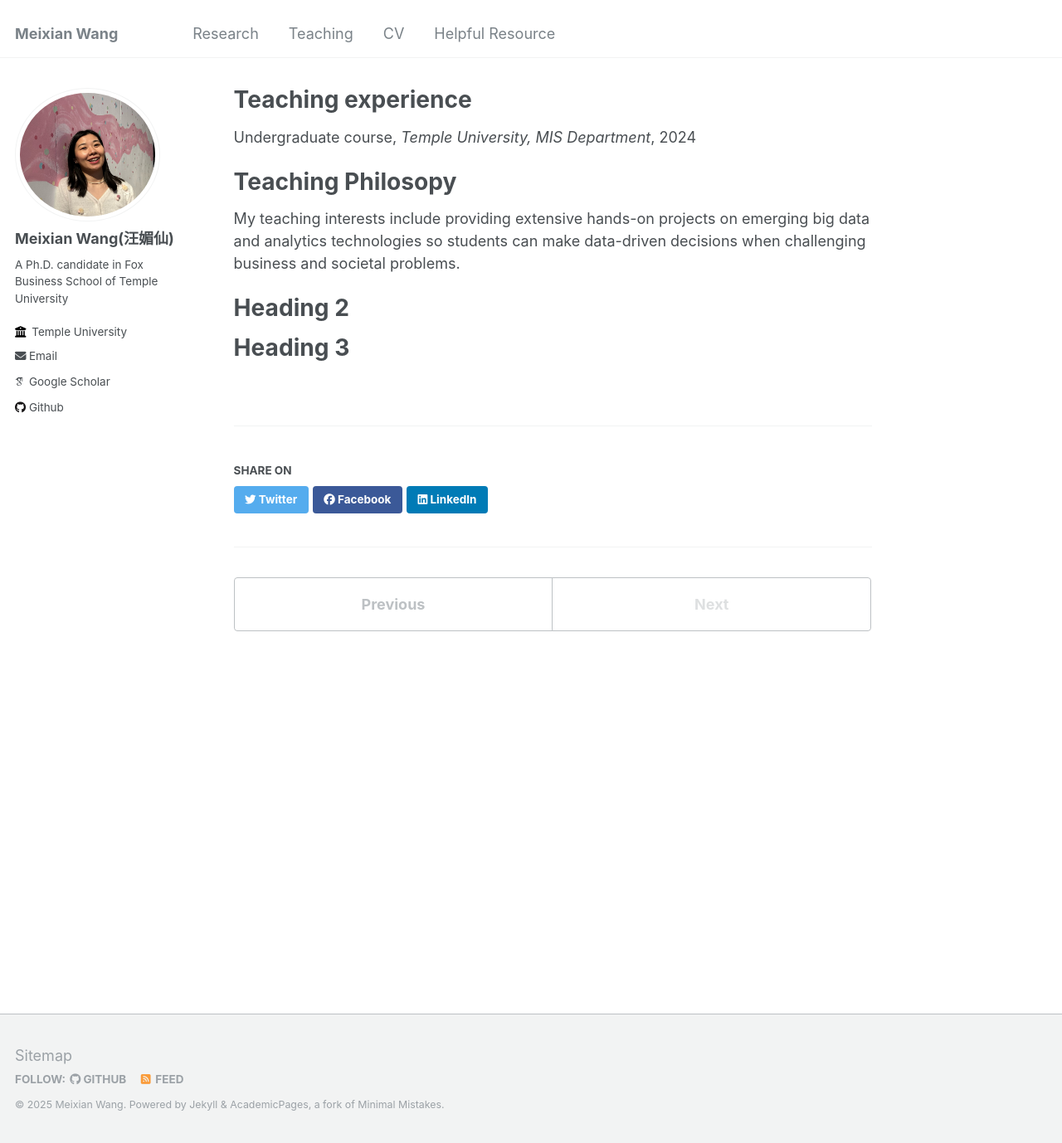
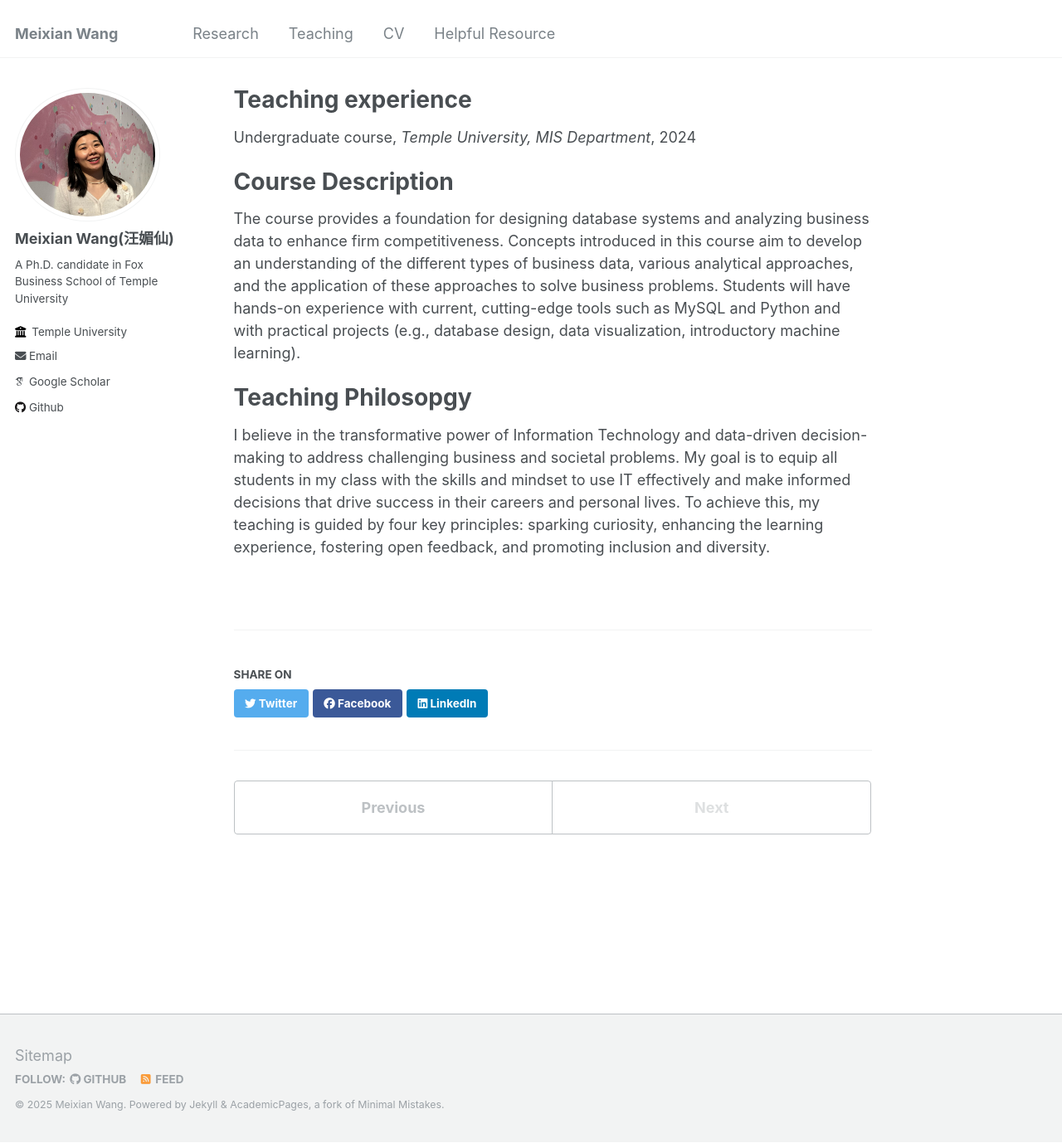
Before and after one commit to MeixianWang2/MeixianWang2.github.io, a Jekyll site: the page built from _teaching/2014-spring-teaching-1.md, in a window 1280 px wide and 1378 px high. Shown: the whole window at 83% size. Built offline with Jekyll 4.4.1, drawn with Linux system fonts in a browser that asks for light colours; some web fonts are replaced.

Commit message:
Update 2014-spring-teaching-1.md

```diff
--- a/_teaching/2014-spring-teaching-1.md
+++ b/_teaching/2014-spring-teaching-1.md
@@ -9,12 +9,10 @@ location: "Philadelphia, USA"
 ---
 
 
-Teaching Philosopy
+Course Description
 ======
-My teaching interests include providing extensive hands-on projects on emerging big data and analytics technologies so students can make data-driven decisions when challenging business and societal problems.
+The course provides a foundation for designing database systems and analyzing business data to enhance firm competitiveness. Concepts introduced in this course aim to develop an understanding of the different types of business data, various analytical approaches, and the application of these approaches to solve business problems. Students will have hands-on experience with current, cutting-edge tools such as MySQL and Python and with practical projects (e.g., database design, data visualization, introductory machine learning).
 
-Heading 2
+Teaching Philosopgy
 ======
-
-Heading 3
-======
+I believe in the transformative power of Information Technology and data-driven decision-making to address challenging business and societal problems. My goal is to equip all students in my class with the skills and mindset to use IT effectively and make informed decisions that drive success in their careers and personal lives. To achieve this, my teaching is guided by four key principles: sparking curiosity, enhancing the learning experience, fostering open feedback, and promoting inclusion and diversity.
```
